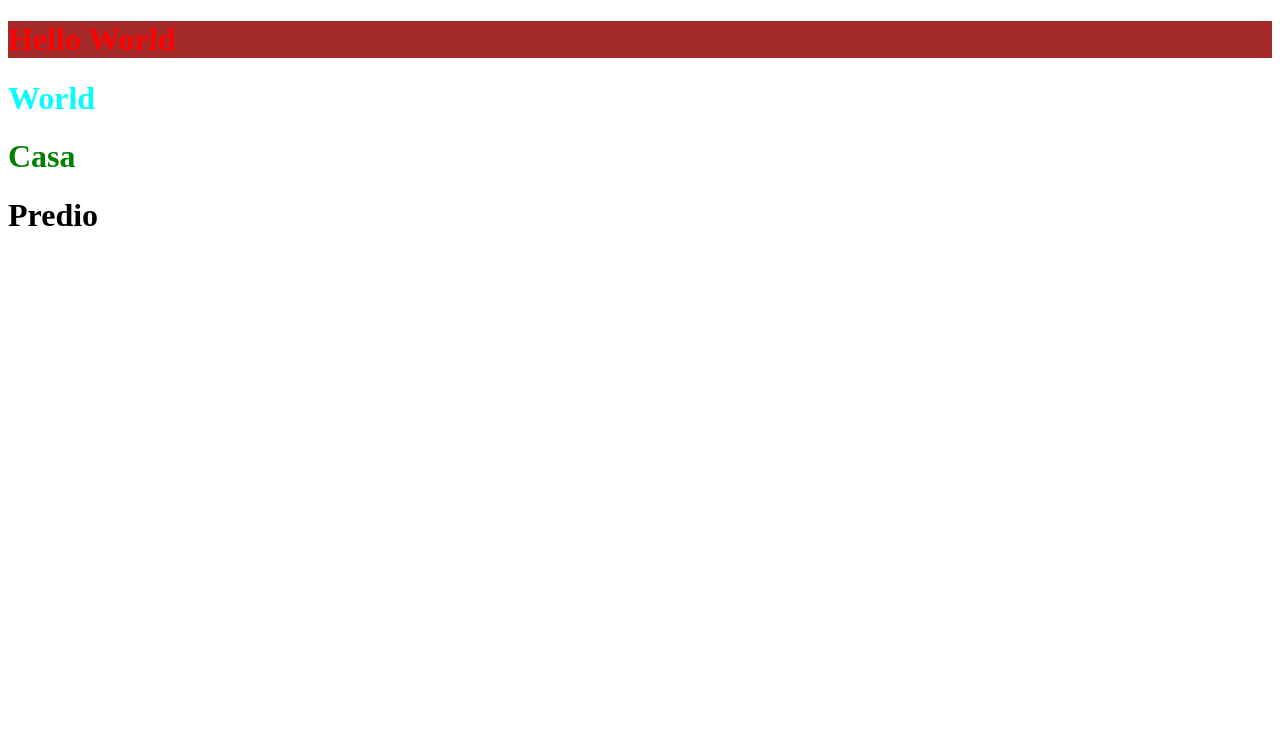
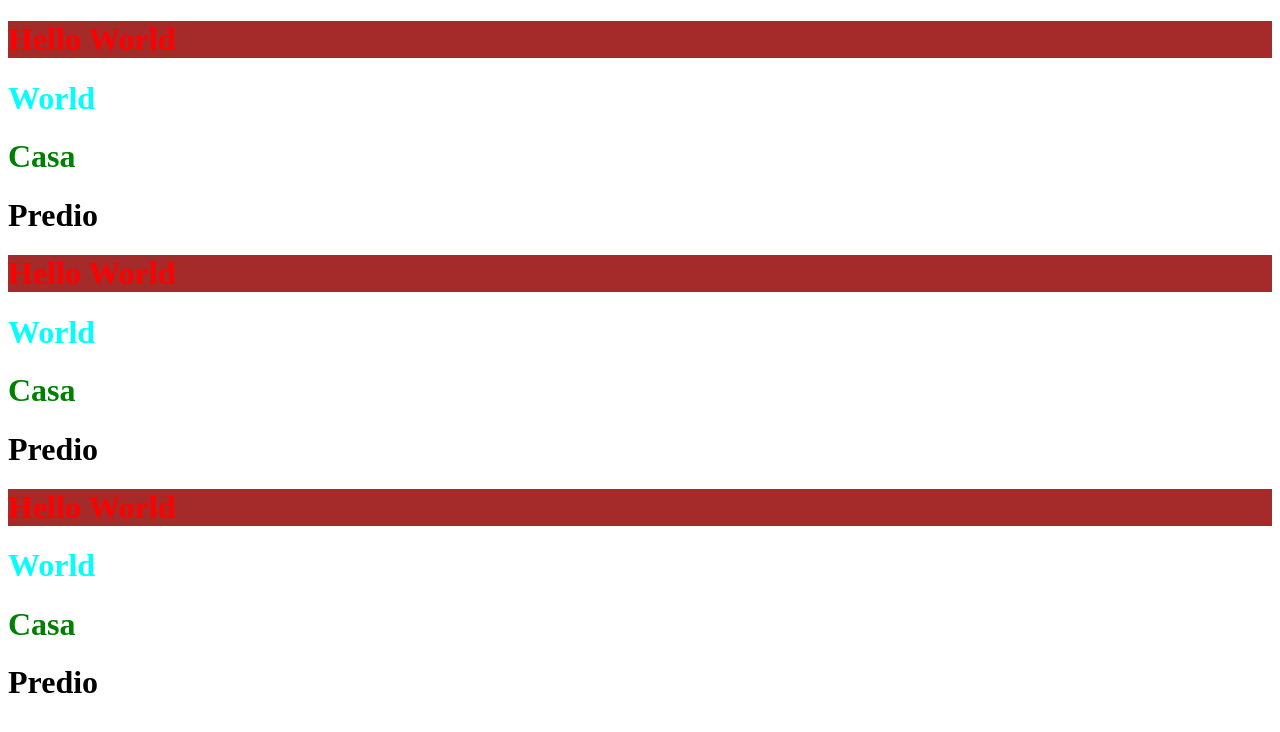
Before and after one commit to jhcxavier/newProject, a plain HTML site: page index.html in a window 1280 px wide. Drawn offline with Linux system fonts and the light colour scheme.

Commit message:
Add sections with span

```diff
--- a/index.html
+++ b/index.html
@@ -1,5 +1,6 @@
 <!DOCTYPE html>
 <html lang="en">
+
 <head>
     <link rel="stylesheet" href="styles.css">
     <meta charset="UTF-8">
@@ -7,11 +8,26 @@
     <meta name="viewport" content="width=device-width, initial-scale=1.0">
     <title>Document</title>
 </head>
+
 <body>
-    <h1 class="title" id="headerTitle">Hello World</h1>
-    <h1 class="body">World</h1>
-    <h1 class="content">Casa</h1>
-    <h1 class="footer">Predio</h1>
+    <span>
+        <h1 class="title" id="headerTitle">Hello World</h1>
+        <h1 class="body">World</h1>
+        <h1 class="content">Casa</h1>
+        <h1 class="footer">Predio</h1>
+    </span>
+    <span>
+        <h1 class="title" id="headerTitle">Hello World</h1>
+        <h1 class="body">World</h1>
+        <h1 class="content">Casa</h1>
+        <h1 class="footer">Predio</h1>
+    </span>
+    <span>
+        <h1 class="title" id="headerTitle">Hello World</h1>
+        <h1 class="body">World</h1>
+        <h1 class="content">Casa</h1>
+        <h1 class="footer">Predio</h1>
+    </span>
 </body>
 
 
```
